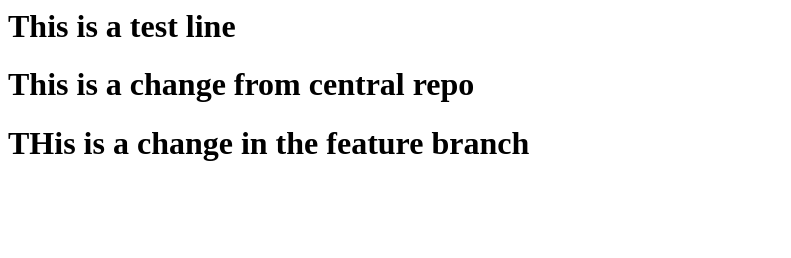
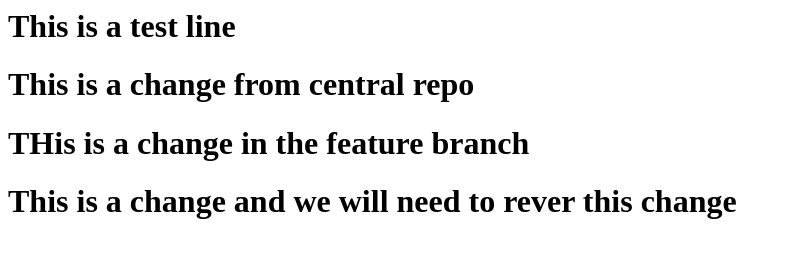
Before and after one commit to bikash-123/eduranz_demo, a plain HTML site: page index.html in a window 1280 px wide. Shown: the whole page, without its empty margins (0-791 px from the left). Drawn offline with Linux system fonts and the light colour scheme.

Commit message:
revert example

```diff
--- a/index.html
+++ b/index.html
@@ -1,3 +1,4 @@
 <h1>This is a test line</h1>
 <h1>This is a change from central repo</h1>
 <h1>THis is a change in the feature branch</h1>
+<h1>This is a change and we will need to rever this change</h1>
```
Also changed, not shown: 1 other file.
